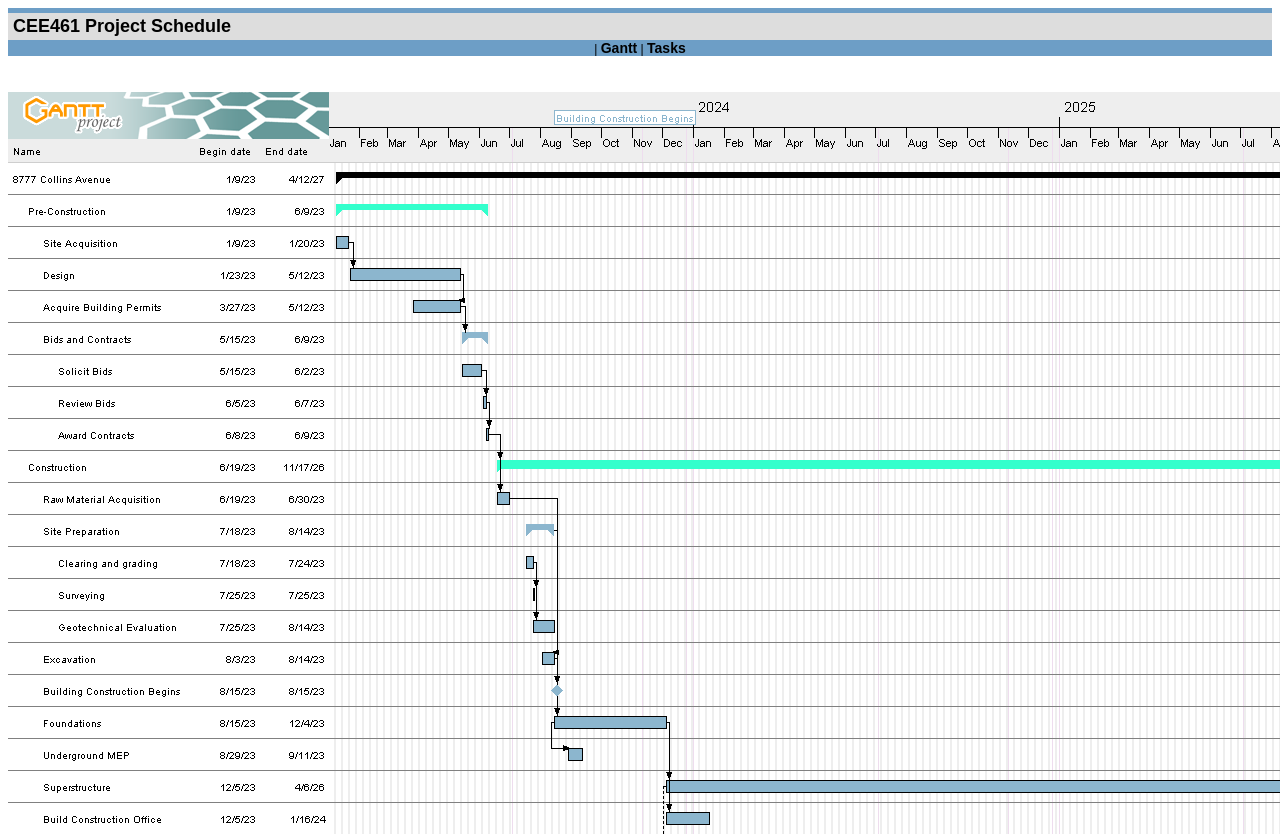
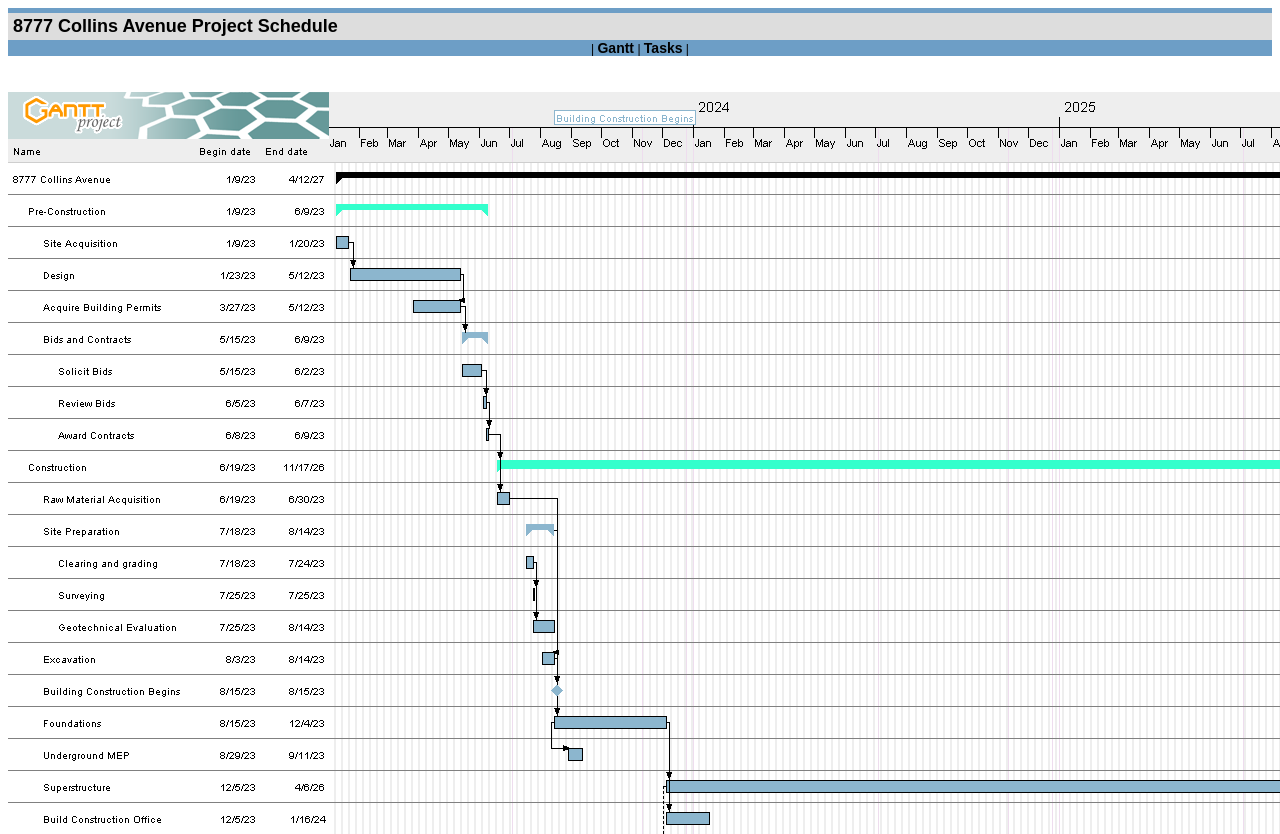
Before and after one commit to lizzytong2589/CEE461_files, a plain HTML site: page CEE461 Project Schedule-chart.html in a window 1280 px wide. Shown: the top 834 px of the page. Drawn offline with Linux system fonts and the light colour scheme.

Commit message:
Update CEE461 Project Schedule-chart.html

```diff
--- a/CEE461 Project Schedule-chart.html
+++ b/CEE461 Project Schedule-chart.html
@@ -98,7 +98,7 @@ div.page_links {
                 <table width="100%" border="0" cellspacing="0" cellpadding="0">
                     <tr>
                         <td bgcolor="#dddddd">
-                            <div class="project_name">CEE461 Project Schedule</div>
+                            <div class="project_name">8777 Collins Avenue Project Schedule</div>
                         </td>
                     </tr>
                     <tr>
@@ -106,8 +106,8 @@ div.page_links {
                             <div class="page_links">
                                 <a href="index.html"></a>  |
           <a href="CEE461 Project Schedule-chart.html">Gantt</a> |
-          <a href="CEE461 Project Schedule-tasks.html">Tasks</a> <!--|
-          <a href="CEE461 Project Schedule-resources.html">Resources</a> -->
+          <a href="CEE461 Project Schedule-tasks.html">Tasks</a> |
+          <!-- <a href="CEE461 Project Schedule-resources.html">Resources</a> -->
                             </div>
                         </td>
                     </tr>
```
